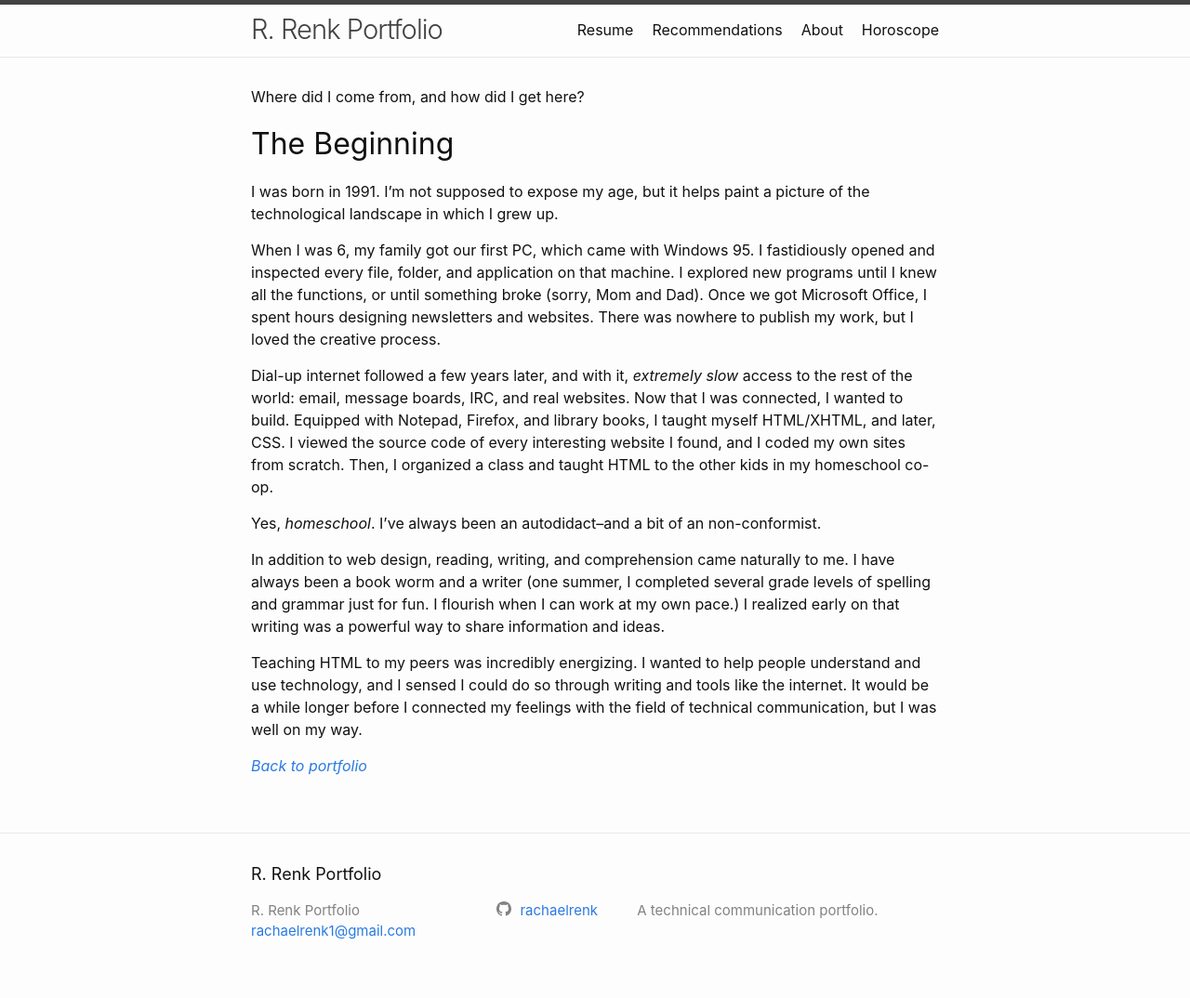
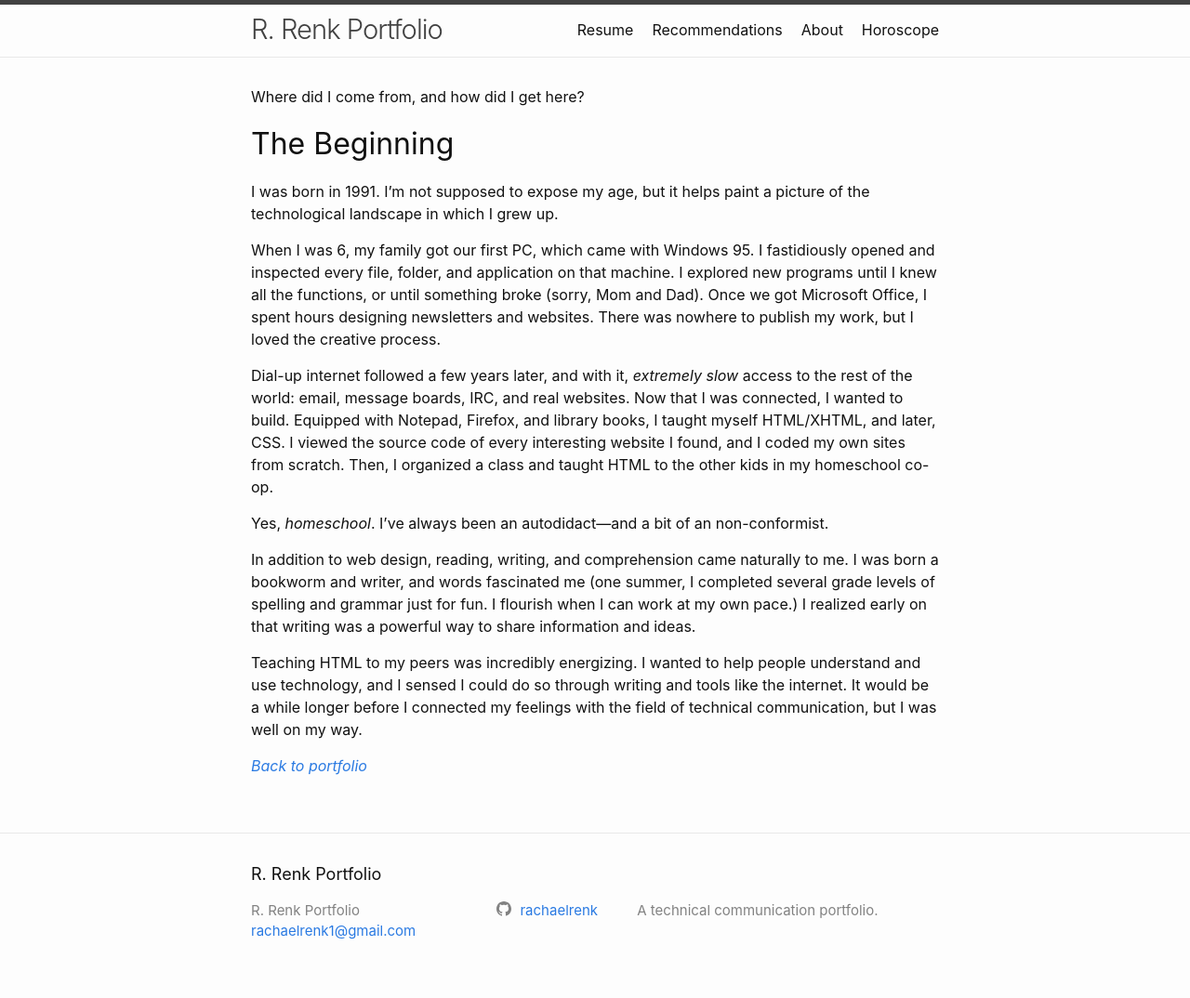
Before and after one commit to rachaelrenk/rachaelrenk.github.io, a Jekyll site: the page built from docs/about.markdown, in a window 1280 px wide. Shown: the whole page at 93% size. Built offline with Jekyll 4.4.1, drawn with Linux system fonts in a browser that asks for light colours.

Commit message:
Update about.markdown

```diff
--- a/docs/about.markdown
+++ b/docs/about.markdown
@@ -15,9 +15,9 @@
 
 Dial-up internet followed a few years later, and with it, _extremely slow_ access to the rest of the world: email, message boards, IRC, and real websites. Now that I was connected, I wanted to build. Equipped with Notepad, Firefox, and library books, I taught myself HTML/XHTML, and later, CSS. I viewed the source code of every interesting website I found, and I coded my own sites from scratch. Then, I organized a class and taught HTML to the other kids in my homeschool co-op.
 
-Yes, _homeschool_. I've always been an autodidact--and a bit of an non-conformist.
+Yes, _homeschool_. I've always been an autodidact---and a bit of an non-conformist.
 
-In addition to web design, reading, writing, and comprehension came naturally to me. I have always been a book worm and a writer (one summer, I completed several grade levels of spelling and grammar just for fun. I flourish when I can work at my own pace.) I realized early on that writing was a powerful way to share information and ideas.
+In addition to web design, reading, writing, and comprehension came naturally to me. I was born a bookworm and writer, and words fascinated me (one summer, I completed several grade levels of spelling and grammar just for fun. I flourish when I can work at my own pace.) I realized early on that writing was a powerful way to share information and ideas.
 
 Teaching HTML to my peers was incredibly energizing. I wanted to help people understand and use technology, and I sensed I could do so through writing and tools like the internet. It would be a while longer before I connected my feelings with the field of technical communication, but I was well on my way.
 
```
